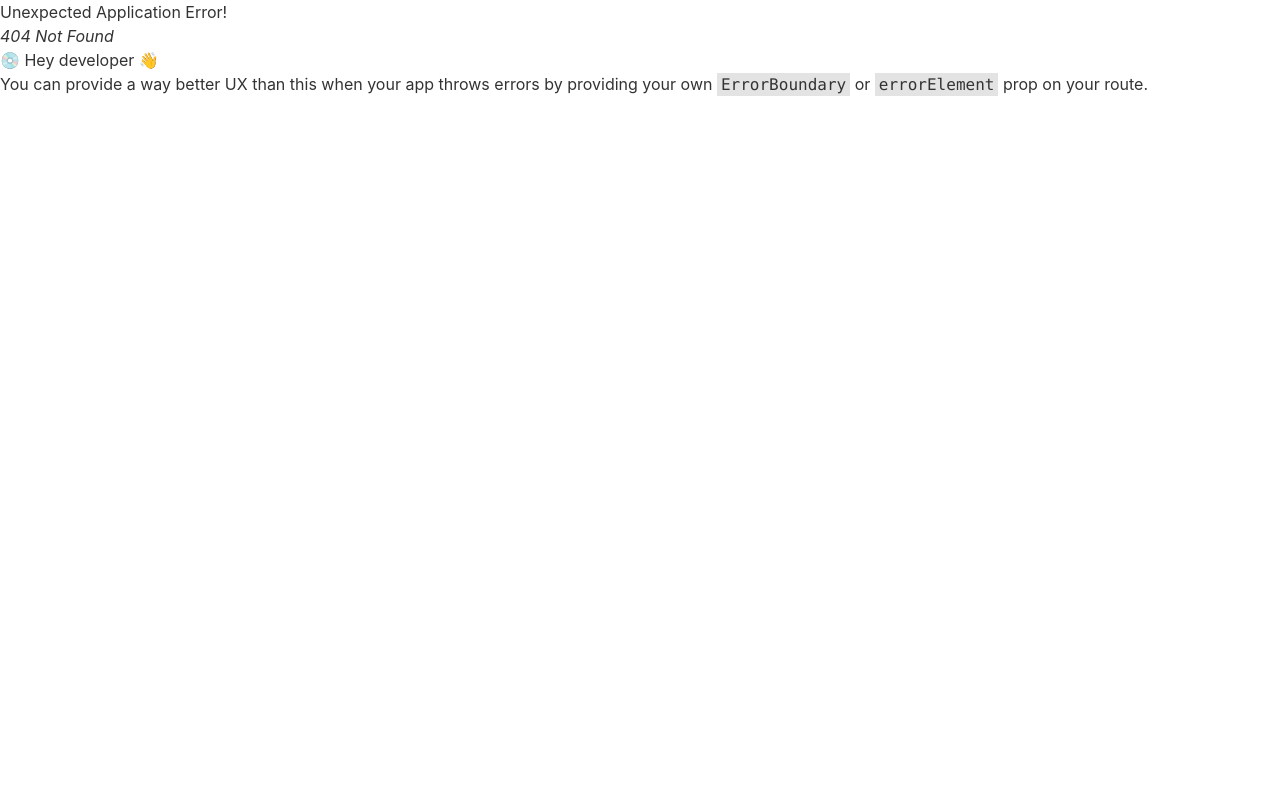
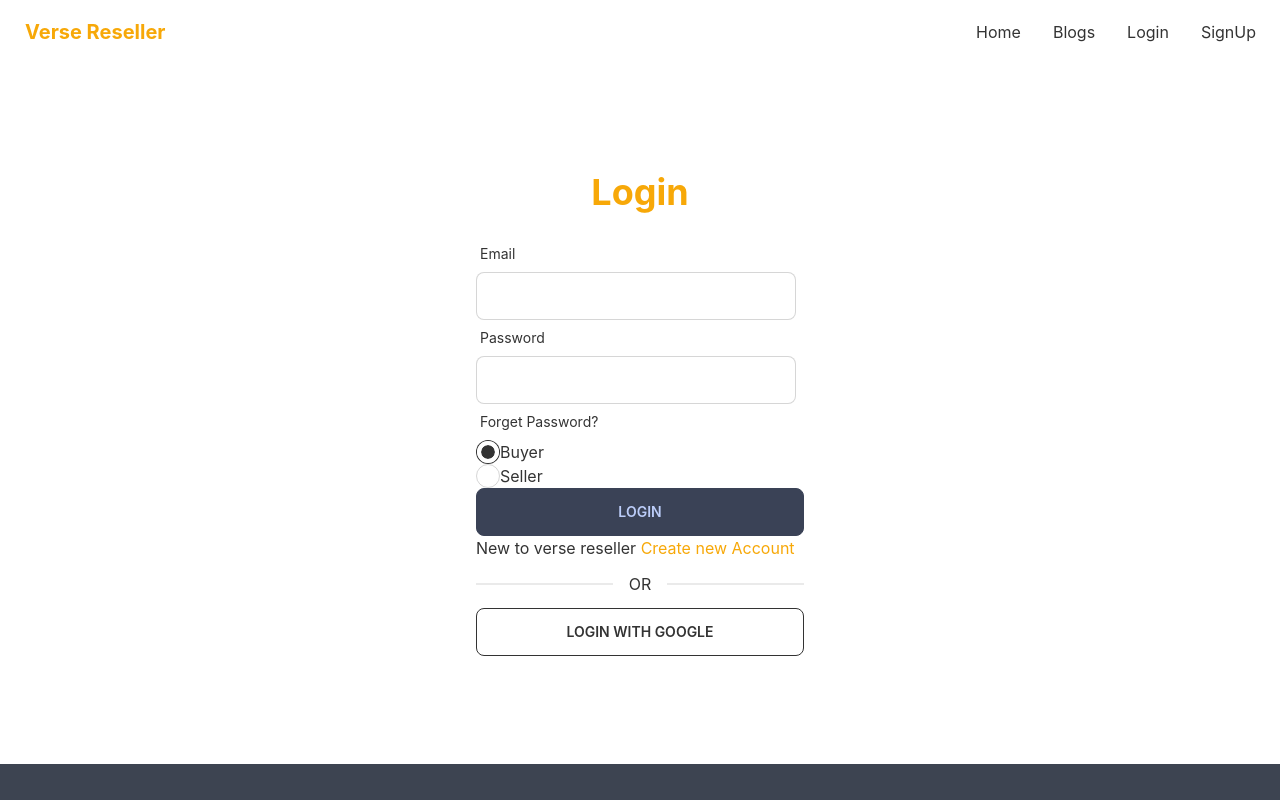
Before and after one commit to SayemAbdullah1/verse-reseller-client, a React (Create React App) app: page /login in a window 1280 px wide. Before the commit this address had no page. Shown: the top 800 px of the page. Built offline with nearby package versions, Linux system fonts and the light colour scheme.

Commit message:
initial firebase setup

```diff
--- a/package.json
+++ b/package.json
@@ -7,8 +7,11 @@
     "@testing-library/react": "^13.4.0",
     "@testing-library/user-event": "^13.5.0",
     "daisyui": "^2.42.1",
+    "firebase": "^9.14.0",
     "react": "^18.2.0",
     "react-dom": "^18.2.0",
+    "react-hook-form": "^7.39.5",
+    "react-icons": "^4.6.0",
     "react-router-dom": "^6.4.3",
     "react-scripts": "5.0.1",
     "web-vitals": "^2.1.4"
--- a/src/Pages/Login.js/Login.js
+++ b/src/Pages/Login.js/Login.js
@@ -1,9 +1,71 @@
-import React from 'react';
+import React, { useState } from 'react';
+import { useForm } from 'react-hook-form';
+import { Link } from 'react-router-dom';
 
 const Login = () => {
+    const { register, formState: { errors }, handleSubmit } = useForm();
+    const [loginError, setLoginError] = useState('');
+
+    const handleLoginForm = event =>{
+        event.preventDefault()
+    }
+
     return (
-        <div>
-            <h2>Login</h2>
+        <div className='h-[700px] flex justify-center items-center'>
+            <div className='w-96 p-7'>
+                <h2 className='text-4xl text-center text-secondary font-bold mb-6'>Login</h2>
+                <form onSubmit={handleSubmit(handleLoginForm)}>
+                    <div className="form-control w-full max-w-xs">
+                        <label className="label"> <span className="label-text">Email</span></label>
+                        <input type="text"
+                            {...register("email", {
+                                required: "Email Address is required"
+                            })}
+                            className="input input-bordered w-full max-w-xs" />
+                        {errors.email && <p className='text-red-600'>{errors.email?.message}</p>}
+                    </div>
+                    <div className="form-control w-full max-w-xs">
+                        <label className="label"> <span className="label-text">Password</span></label>
+                        <input type="password"
+                            {...register("password", {
+                                required: "Password is required",
+                                minLength: { value: 6, message: 'Password must be 6 characters or longer' }
+                            })}
+                            className="input input-bordered w-full max-w-xs" />
+                        <label className="label"> <span className="label-text">Forget Password?</span></label>
+                        {errors.password && <p className='text-red-600'>{errors.password?.message}</p>}
+                    </div>
+
+                    <div className="form-control w-full max-w-xs">
+
+                        <div className='flex'>
+                            <input type="radio" name="buyer" className="radio" checked
+                                {...register("Buyer", {
+
+                                })}
+                            />
+                            <span>Buyer</span>
+                        </div>
+                        <div className='flex'>
+                            <input type="radio" name="seller" className="radio"
+                                {...register("Seller", {
+
+                                })}
+                            />
+                            <span>Seller</span>
+                        </div>
+
+
+                    </div>
+                    <input className='btn btn-accent w-full' value="Login" type="submit" />
+                    <div>
+                        {loginError && <p className='text-red-600'>{loginError}</p>}
+                    </div>
+                </form>
+                <p>New to verse reseller <Link className='text-secondary' to="/signup">Create new Account</Link></p>
+                <div className="divider">OR</div>
+                <button className='btn btn-outline w-full'>LOGIN WITH GOOGLE</button>
+            </div>
         </div>
     );
 };
--- a/src/Pages/SignUp.js/SignUp.js
+++ b/src/Pages/SignUp.js/SignUp.js
@@ -1,9 +1,50 @@
-import React from 'react';
+import React, { useState } from 'react';
+import { useForm } from 'react-hook-form';
+import { Link } from 'react-router-dom';
 
 const SignUp = () => {
+    const { register, handleSubmit, formState: { errors } } = useForm();
+    const [signUpError, setSignUPError] = useState('');
+    const [createdUserEmail, setCreatedUserEmail] = useState('')
+
+    const handleSignUp = event =>{
+    }
     return (
-        <div>
-            <h2>Signup</h2>
+        <div className='h-[800px] flex justify-center items-center'>
+            <div className='w-96 p-7'>
+                <h2 className='text-4xl text-center text-secondary font-bold mb-6'>Sign Up</h2>
+                <form onSubmit={handleSubmit(handleSignUp)}>
+                    <div className="form-control w-full max-w-xs">
+                        <label className="label"> <span className="label-text">Name</span></label>
+                        <input type="text" {...register("name", {
+                            required: "Name is Required"
+                        })} className="input input-bordered w-full max-w-xs" />
+                        {errors.name && <p className='text-red-500'>{errors.name.message}</p>}
+                    </div>
+                    <div className="form-control w-full max-w-xs">
+                        <label className="label"> <span className="label-text">Email</span></label>
+                        <input type="email" {...register("email", {
+                            required: true
+                        })} className="input input-bordered w-full max-w-xs" />
+                        {errors.email && <p className='text-red-500'>{errors.email.message}</p>}
+                    </div>
+                    <div className="form-control w-full max-w-xs">
+                        <label className="label"> <span className="label-text">Password</span></label>
+                        <input type="password" {...register("password", {
+                            required: "Password is required",
+                            minLength: { value: 6, message: "Password must be 6 characters long" }
+
+                        })} className="input input-bordered w-full max-w-xs" />
+                        {errors.password && <p className='text-red-500'>{errors.password.message}</p>}
+                    </div>
+                    <input className='btn btn-accent w-full mt-4' value="Sign Up" type="submit" />
+                    {signUpError && <p className='text-red-600'>{signUpError}</p>}
+                </form>
+                <p>Already have an account <Link className='text-secondary' to="/login">Please Login</Link></p>
+                <div className="divider">OR</div>
+                <button className='btn btn-outline w-full'>SIGNUP WITH GOOGLE</button>
+
+            </div>
         </div>
     );
 };
--- a/src/firebase/firebase.confog.js
+++ b/src/firebase/firebase.confog.js
@@ -0,0 +1,18 @@
+// Import the functions you need from the SDKs you need
+import { initializeApp } from "firebase/app";
+// TODO: Add SDKs for Firebase products that you want to use
+// https://firebase.google.com/docs/web/setup#available-libraries
+
+// Your web app's Firebase configuration
+const firebaseConfig = {
+    apiKey: process.env.REACT_APP_apiKey,
+    authDomain: process.env.REACT_APP_authDomain,
+    projectId: process.env.REACT_APP_projectId,
+    storageBucket: process.env.REACT_APP_storageBucket,
+    messagingSenderId: process.env.REACT_APP_messagingSenderId,
+    appId: process.env.REACT_APP_appId
+};
+
+// Initialize Firebase
+const app = initializeApp(firebaseConfig);
+export default app;
```
Also changed, not shown: src/Routes/Route/Route.js (+11 -1 lines), 1 other file (tests, documents, lock files or other folders).
